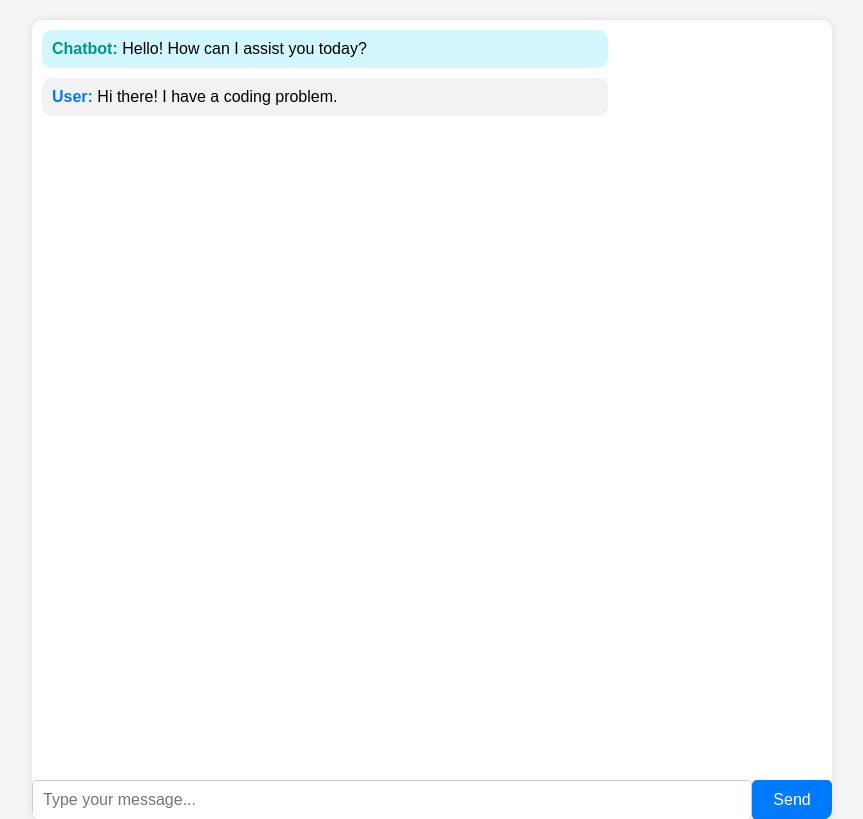
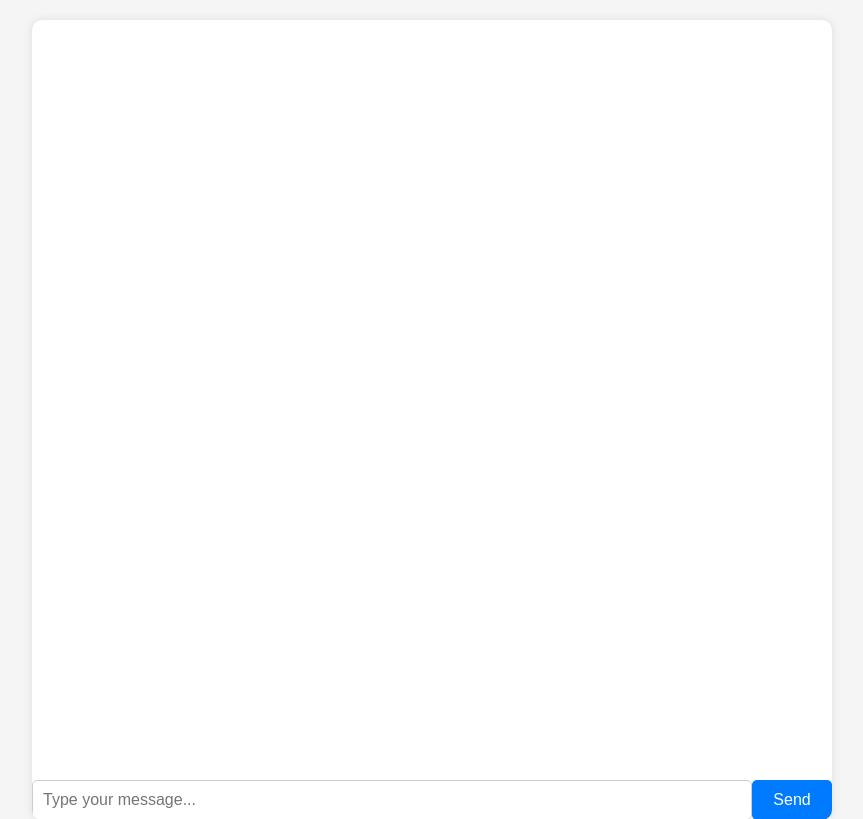
Before and after one commit to uzairgabol/code-snippet-generator, a Flask app: page / in a window 1280 px wide. Shown: the top 819 px of the page, without its empty margins (208-1071 px from the left). Run offline with Flask 3, Linux system fonts and the light colour scheme.

Commit message:
Connected chatbot and frontend

```diff
--- a/main.py
+++ b/main.py
@@ -1,10 +1,23 @@
-from flask import Flask, render_template
+from flask import Flask, request, jsonify, render_template
+from src.chatbot import OpenAIChat
 
 app = Flask(__name__, template_folder='templates')
+
+chatbot = OpenAIChat()
 
 @app.route('/')
 def home():
     return render_template('index.html')
 
+@app.route('/get_response', methods=['POST'])
+def get_response():
+    user_message = request.json.get('message', '')
+
+    # Generate response from chatbot
+    bot_response = chatbot.generate_response(user_message)
+
+    return jsonify({'message': bot_response})  # Return bot response as JSON
+
+
 if __name__ == '__main__':
     app.run(debug=True, host="0.0.0.0", port=5000)
--- a/templates/index.html
+++ b/templates/index.html
@@ -60,6 +60,7 @@
         margin-bottom: 10px;
         max-width: 70%;
         word-wrap: break-word;
+        white-space: pre-wrap; /* Preserve spaces and line breaks */
       }
 
       .bot-name {
@@ -98,17 +99,7 @@
   <body>
     <div class="container">
       <div class="chat-container">
-        <div class="chat-messages">
-          <div class="bot-message">
-            <span class="bot-name">Chatbot:</span> Hello! How can I assist you
-            today?
-          </div>
-          <div class="user-message">
-            <span class="user-name">User:</span> Hi there! I have a coding
-            problem.
-          </div>
-          <!-- Hard-coded messages for demonstration -->
-        </div>
+        <div class="chat-messages"></div>
         <div class="input-container">
           <input
             type="text"
@@ -134,10 +125,30 @@
           userInput +
           "</div>";
         chatMessages.insertAdjacentHTML("beforeend", userMessage);
-        // Send request to server here (will implement later)
-        // Receive response from server and append bot message to chatMessages
+        chatMessages.scrollTop = chatMessages.scrollHeight; // Scroll to the bottom
         document.getElementById("user-input").value = ""; // Clear input field after sending message
         document.getElementById("user-input").focus(); // Focus on input field after sending message
+
+        // Send request to server
+        fetch("/get_response", {
+          method: "POST",
+          headers: {
+            "Content-Type": "application/json",
+          },
+          body: JSON.stringify({ message: userInput }),
+        })
+          .then((response) => response.json())
+          .then((data) => {
+            var botMessage =
+              '<div class="bot-message"><span class="bot-name">Chatbot:</span> ' +
+              data.message +
+              "</div>";
+            chatMessages.insertAdjacentHTML("beforeend", botMessage);
+            chatMessages.scrollTop = chatMessages.scrollHeight; // Scroll to the bottom
+          })
+          .catch((error) => {
+            console.error("Error:", error);
+          });
       }
     </script>
   </body>
```
Also changed, not shown: 1 other file.
